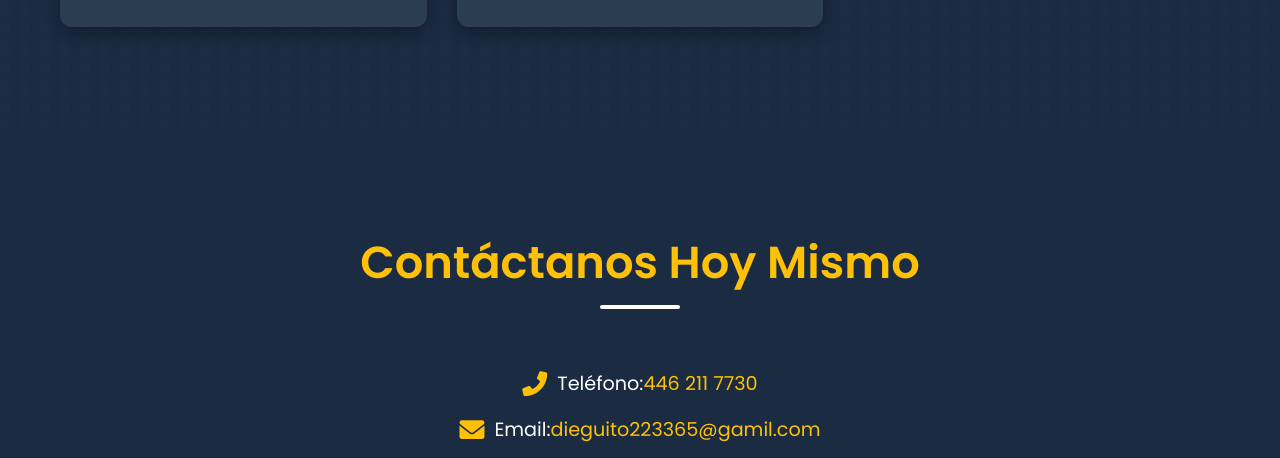
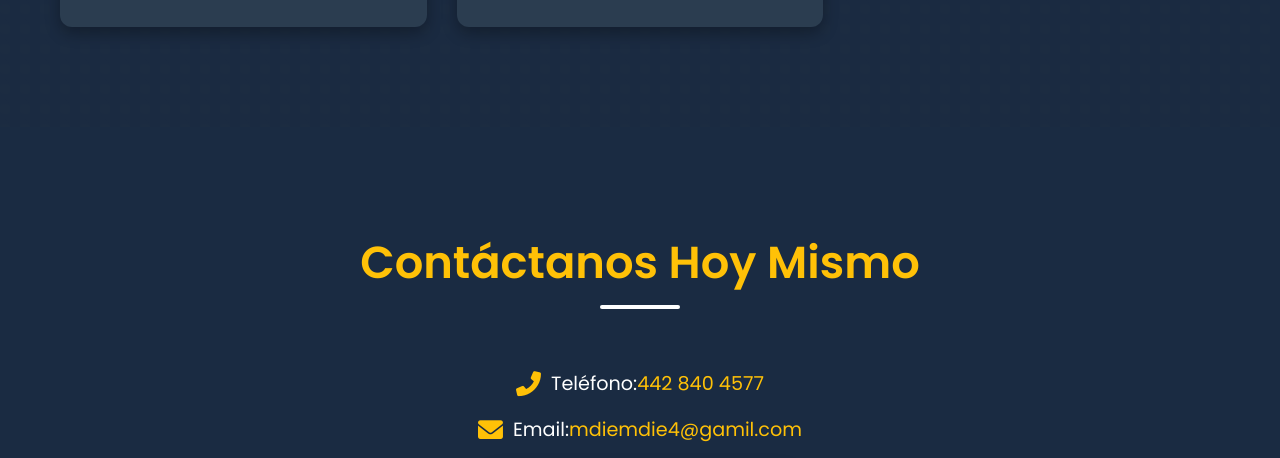
Before and after one commit to vegalfredo/MDEI, a plain HTML site: page index.html in a window 1280 px wide. Shown: the part 3076-3534 px from the top of the page. Drawn offline with Linux system fonts and the light colour scheme.

Commit message:
Add files via upload

```diff
--- a/index.html
+++ b/index.html
@@ -36,6 +36,7 @@
             </div>
         </div>
     </header>
+
 
     <!-- Hero Section -->
     <section id="hero" class="hero-section reveal">
@@ -151,8 +152,8 @@
         <div class="container">
             <h2 class="section-title">Contáctanos Hoy Mismo</h2>
             <div class="contact-info">
-                <p><i class="fas fa-phone-alt"></i> Teléfono: <a href="tel:+524462117730">446 211 7730</a></p>
-                <p><i class="fas fa-envelope"></i> Email: <a href="mailto:dieguito223365@gamil.com">dieguito223365@gamil.com</a></p>
+                <p><i class="fas fa-phone-alt"></i> Teléfono: <a href="tel:+524428404577">442 840 4577</a></p>
+                <p><i class="fas fa-envelope"></i> Email: <a href="mailto:mdiemdie4@gamil.com">mdiemdie4@gamil.com</a></p>
             </div>
             <a href="https://wa.me/524425713606?text=Hola,%20me%20interesan%20sus%20servicios%20de%20mantenimiento%20e%20instalaciones.%20%C2%BFPodr%C3%ADan%20darme%20m%C3%A1s%20informaci%C3%B3n?"
                class="btn-whatsapp" target="_blank" rel="noopener noreferrer">
```
